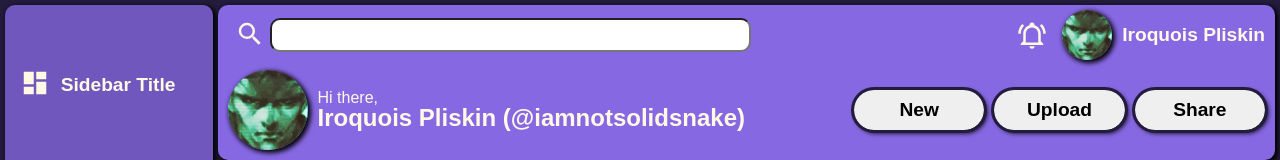
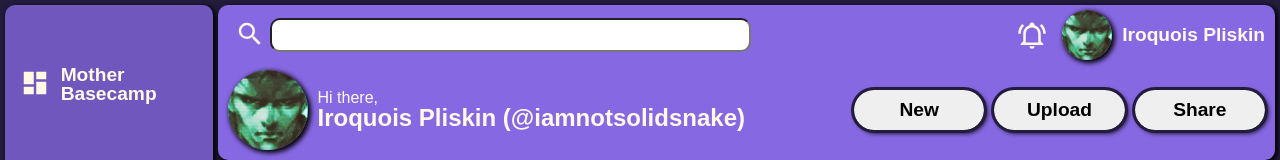
Before and after one commit to imalreadyafiddle/odin-admin-dashboard, a plain HTML site: page index.html in a window 1280 px wide. Shown: the top 160 px of the page. Drawn offline with Linux system fonts and the light colour scheme.

Commit message:
prepping for move to new mac

```diff
--- a/index.html
+++ b/index.html
@@ -12,7 +12,7 @@
         <div class="sidebar">
             <div class="sidebar-header">
                 <div class="sidebar-logo"><img class="svg" src="./images/view-dashboard.svg"></svg></div>
-                <div class="sidebar-title">Sidebar Title</div>
+                <div class="sidebar-title">Mother Basecamp</div>
             </div>
             <div class="sidebar-navigation">
                 <div class="sidebar-navigation-item">
```
